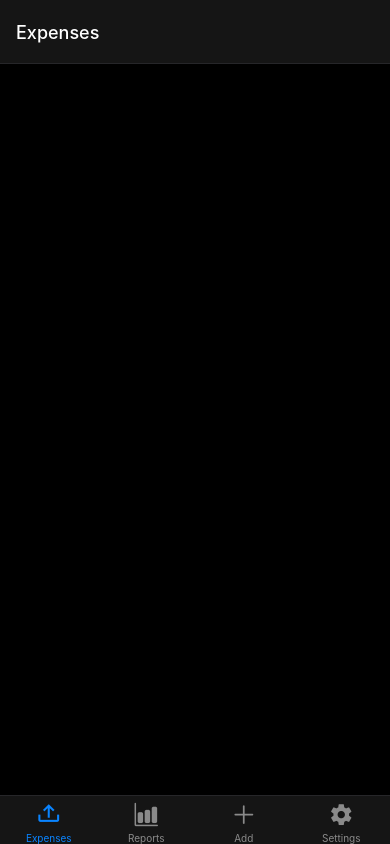
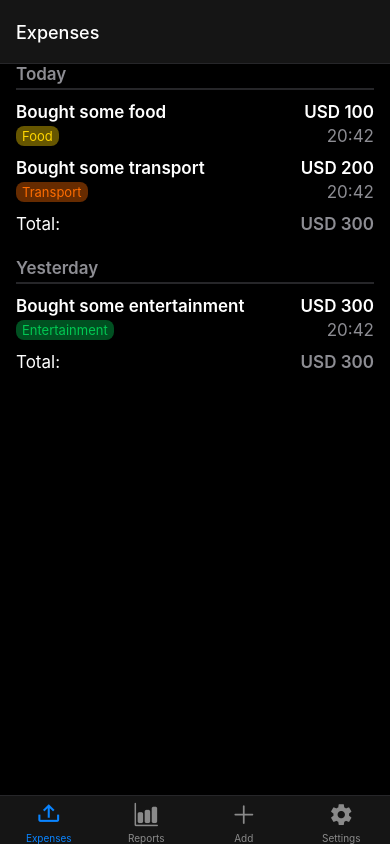
Before and after one commit to Akumuuu/Managing-Finances, a React Native app: screen /Home in a window 390 px wide. Built offline with nearby package versions, Linux system fonts and the light colour scheme.

Commit message:
expenses list UI done

```diff
--- /dev/null
+++ b/Components/ExpenseRow.tsx
@@ -0,0 +1,79 @@
+import React from 'react';
+import { View, Text } from 'react-native';
+
+import { Expense } from '../types/expense';
+import { theme } from '../theme';
+
+type Props = {
+  expense: Expense;
+};
+
+export const ExpenseRow = ({ expense }: Props) => (
+  <View
+    style={{
+      display: 'flex',
+      flexDirection: 'column',
+      marginBottom: 12,
+    }}
+  >
+    <View
+      style={{
+        width: '100%',
+        display: 'flex',
+        flexDirection: 'row',
+        justifyContent: 'space-between',
+        alignItems: 'center',
+        marginBottom: 4,
+      }}
+    >
+      <Text
+        style={{
+          fontSize: 17,
+          fontWeight: '600',
+          color: theme.colors.text,
+        }}
+      >
+        {expense.note}
+      </Text>
+      <Text
+        style={{
+          fontSize: 17,
+          fontWeight: '600',
+          color: theme.colors.text,
+        }}
+      >
+        USD {expense.amount}
+      </Text>
+    </View>
+    <View
+      style={{
+        width: '100%',
+        display: 'flex',
+        flexDirection: 'row',
+        justifyContent: 'space-between',
+        alignItems: 'center',
+      }}
+    >
+      <View
+        style={{
+          backgroundColor: `${expense.category.color}66`,
+          paddingHorizontal: 6,
+          paddingVertical: 2,
+          borderRadius: 8,
+        }}
+      >
+        <Text style={{ color: expense.category.color, fontSize: 13 }}>
+          {expense.category.name}
+        </Text>
+      </View>
+      <Text
+        style={{
+          fontSize: 17,
+          color: theme.colors.textSecondary,
+        }}
+      >
+        {expense.date.getHours()}:{expense.date.getMinutes()}
+      </Text>
+    </View>
+  </View>
+);
--- /dev/null
+++ b/Components/ExpensesList.tsx
@@ -0,0 +1,76 @@
+import React from 'react';
+import { View, Text } from 'react-native';
+
+import { ExpensesGroup } from '../types/expenses-group';
+import { ExpenseRow } from './ExpenseRow';
+import { theme } from '../theme';
+
+type Props = {
+  groups: ExpensesGroup[];
+};
+export const ExpensesList = ({ groups }: Props) => (
+  <View
+    style={{
+      display: 'flex',
+      flexDirection: 'column',
+      overflow: 'scroll',
+      paddingHorizontal: 16,
+    }}
+  >
+    {groups.map(({ day, expenses, total }) => (
+      <View
+        key={day}
+        style={{ display: 'flex', flexDirection: 'column', marginBottom: 24 }}
+      >
+        <Text
+          style={{
+            marginBottom: 4,
+            color: theme.colors.textSecondary,
+            fontSize: 17,
+            fontWeight: '600',
+          }}
+        >
+          {day}
+        </Text>
+        <View
+          style={{
+            borderBlockColor: theme.colors.border,
+            borderBottomWidth: 2,
+            marginBottom: 12,
+          }}
+        />
+        {expenses.map((expense) => (
+          <ExpenseRow key={expense.id} expense={expense} />
+        ))}
+
+        <View
+          style={{
+            width: '100%',
+            display: 'flex',
+            flexDirection: 'row',
+            justifyContent: 'space-between',
+            alignItems: 'center',
+          }}
+        >
+          <Text
+            style={{
+              fontSize: 17,
+              color: theme.colors.text,
+            }}
+          >
+            Total:
+          </Text>
+          <Text
+            style={{
+              fontSize: 17,
+              color: theme.colors.textSecondary,
+              fontWeight: '600',
+            }}
+          >
+            USD {total}
+          </Text>
+        </View>
+      </View>
+    ))}
+  </View>
+);
--- a/screens/Expenses.tsx
+++ b/screens/Expenses.tsx
@@ -1,3 +1,57 @@
-import { Text } from 'react-native';
+import { ExpensesList } from '../components/ExpensesList';
+import { Recurrence } from '../types/recurrence';
 
-export const Expenses = () => <Text>Hello, Expenses!</Text>;
+export const Expenses = () => (
+  <ExpensesList
+    groups={[
+      {
+        day: 'Today',
+        expenses: [
+          {
+            id: '1',
+            amount: 100,
+            category: {
+              id: '1',
+              name: 'Food',
+              color: '#FFD600',
+            },
+            date: new Date(),
+            note: 'Bought some food',
+            recurrence: Recurrence.None,
+          },
+          {
+            id: '2',
+            amount: 200,
+            category: {
+              id: '2',
+              name: 'Transport',
+              color: '#FF6D00',
+            },
+            date: new Date(),
+            note: 'Bought some transport',
+            recurrence: Recurrence.None,
+          },
+        ],
+        total: 300,
+      },
+      {
+        day: 'Yesterday',
+        expenses: [
+          {
+            id: '3',
+            amount: 300,
+            category: {
+              id: '3',
+              name: 'Entertainment',
+              color: '#00C853',
+            },
+            date: new Date(),
+            note: 'Bought some entertainment',
+            recurrence: Recurrence.None,
+          },
+        ],
+        total: 300,
+      },
+    ]}
+  />
+);
--- a/theme/index.ts
+++ b/theme/index.ts
@@ -8,5 +8,6 @@ export const theme = {
     border: '#262629',
     notification: '#0A84FF',
     error: '#FF453A',
+    textSecondary: '#EBEBF599',
   },
 };
--- /dev/null
+++ b/types/expense.ts
@@ -0,0 +1,11 @@
+import { Category } from './category';
+import { Recurrence } from './recurrence';
+
+export type Expense = {
+  id: string;
+  amount: number;
+  recurrence: Recurrence;
+  date: Date;
+  note: string;
+  category: Category;
+};
--- /dev/null
+++ b/types/expenses-group.ts
@@ -0,0 +1,7 @@
+import { Expense } from './expense';
+
+export type ExpensesGroup = {
+  day: string;
+  expenses: Expense[];
+  total: number;
+};
```
